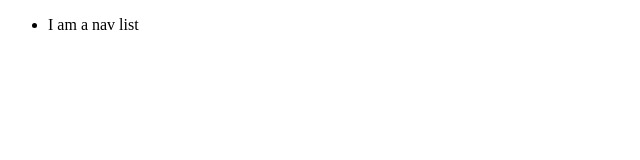
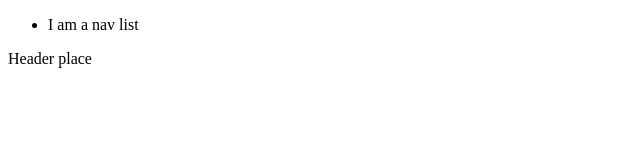
Before and after one commit to iulianSta/instagram-clone, a React (Create React App) app: page / in a window 1280 px wide. Shown: the top 160 px of the page, without its empty margins (0-640 px from the left). Built offline with nearby package versions, Linux system fonts and the light colour scheme.

Commit message:
src/App/ Import Header

```diff
--- a/src/App.js
+++ b/src/App.js
@@ -1,10 +1,13 @@
 // Import Nav
 import Nav from "./components/Nav";
+// Import Header
+import Header from "./components/Header";
 
 function App() {
   return (
     <div className="App">
       <Nav />
+      <Header />
     </div>
   );
 }
```
